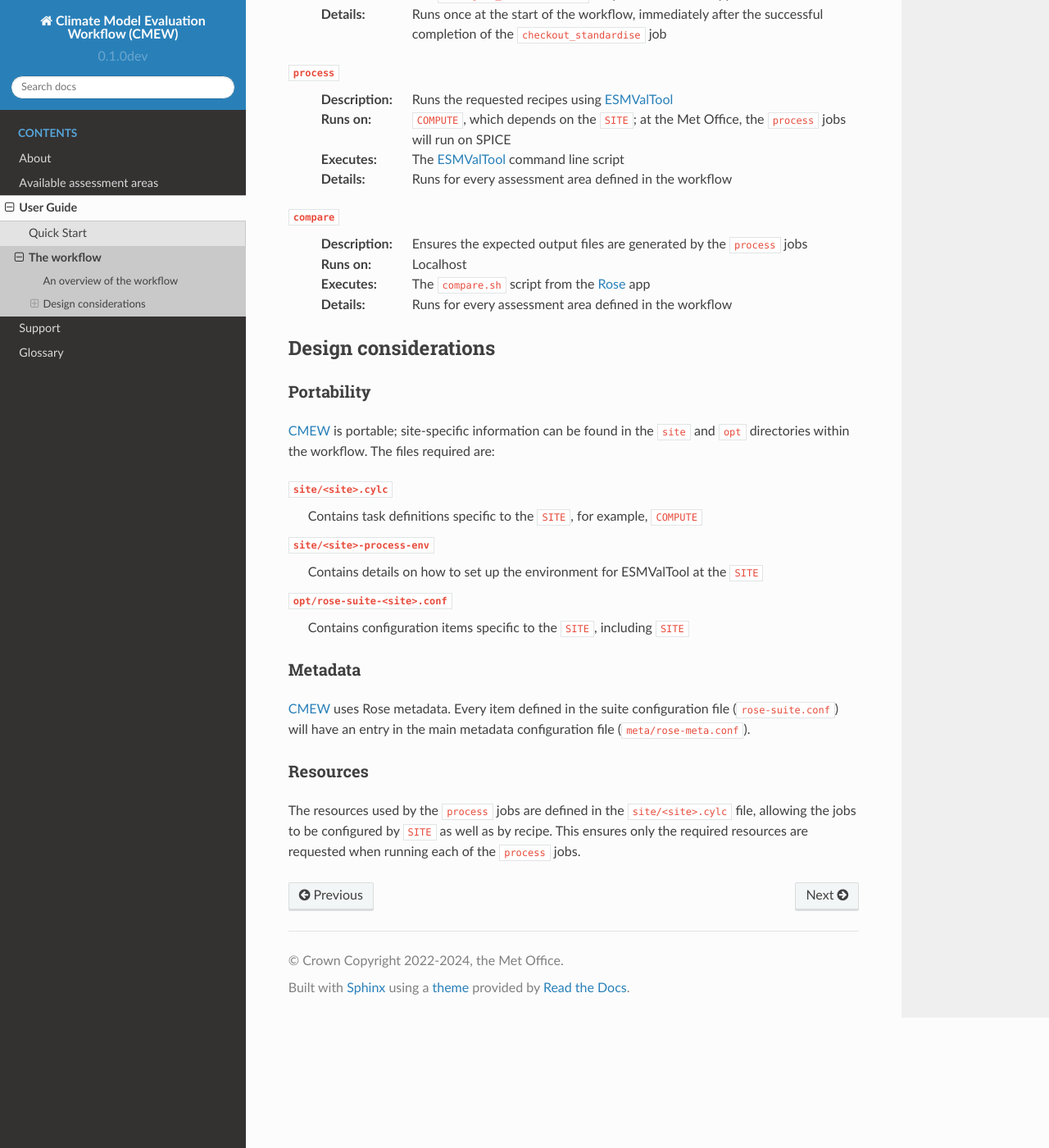
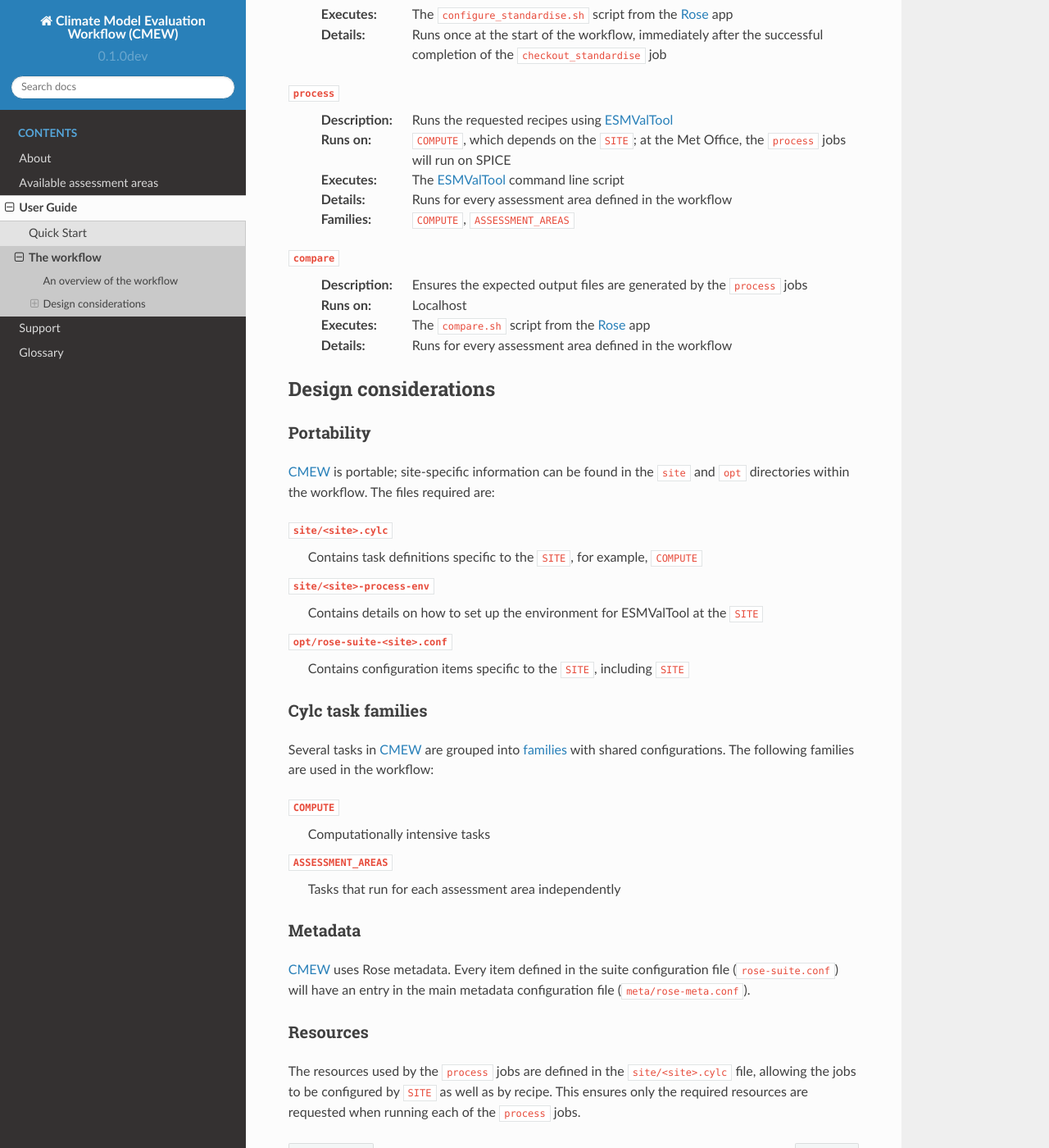
Before and after one commit to MetOffice/CMEW, a Sphinx documentation site: the page built from doc/source/user_guide/workflow.rst, in a window 1280 px wide and 1400 px high, scrolled down 816 px. Shown: the whole window at 82% size. Built offline with Sphinx 7.4.7 and the Read the Docs theme 2.0.0, drawn with Linux system fonts in a browser that asks for light colours; some of the changed text lies outside the part shown.

Commit message:
#131: Updated docs with cylc families

```diff
--- a/doc/source/user_guide/workflow.rst
+++ b/doc/source/user_guide/workflow.rst
@@ -36,6 +36,8 @@ An overview of the workflow
   :Details:
      Runs once for each assessment area, immediately after the successful
      completion of the ``install_env_file`` job
+  :Families:
+     ``ASSESSMENT_AREAS``
 
 ``configure_standardise``
   :Description:
@@ -58,6 +60,8 @@ An overview of the workflow
      The |ESMValTool| command line script
   :Details:
      Runs for every assessment area defined in the workflow
+  :Families:
+     ``COMPUTE``, ``ASSESSMENT_AREAS``
 
 ``compare``
   :Description:
@@ -88,6 +92,18 @@ Portability
 ``opt/rose-suite-<site>.conf``
   Contains configuration items specific to the ``SITE``, including ``SITE``
 
+Cylc task families
+~~~~~~~~~~~~~~~~~~
+Several tasks in |CMEW| are grouped into
+`families <https://cylc.github.io/cylc-doc/stable/html/tutorial/runtime/configuration-consolidation/families.html>`_
+with shared configurations. The following families are used in the workflow:
+
+``COMPUTE``
+  Computationally intensive tasks
+
+``ASSESSMENT_AREAS``
+  Tasks that run for each assessment area independently
+
 Metadata
 ~~~~~~~~
 
```
